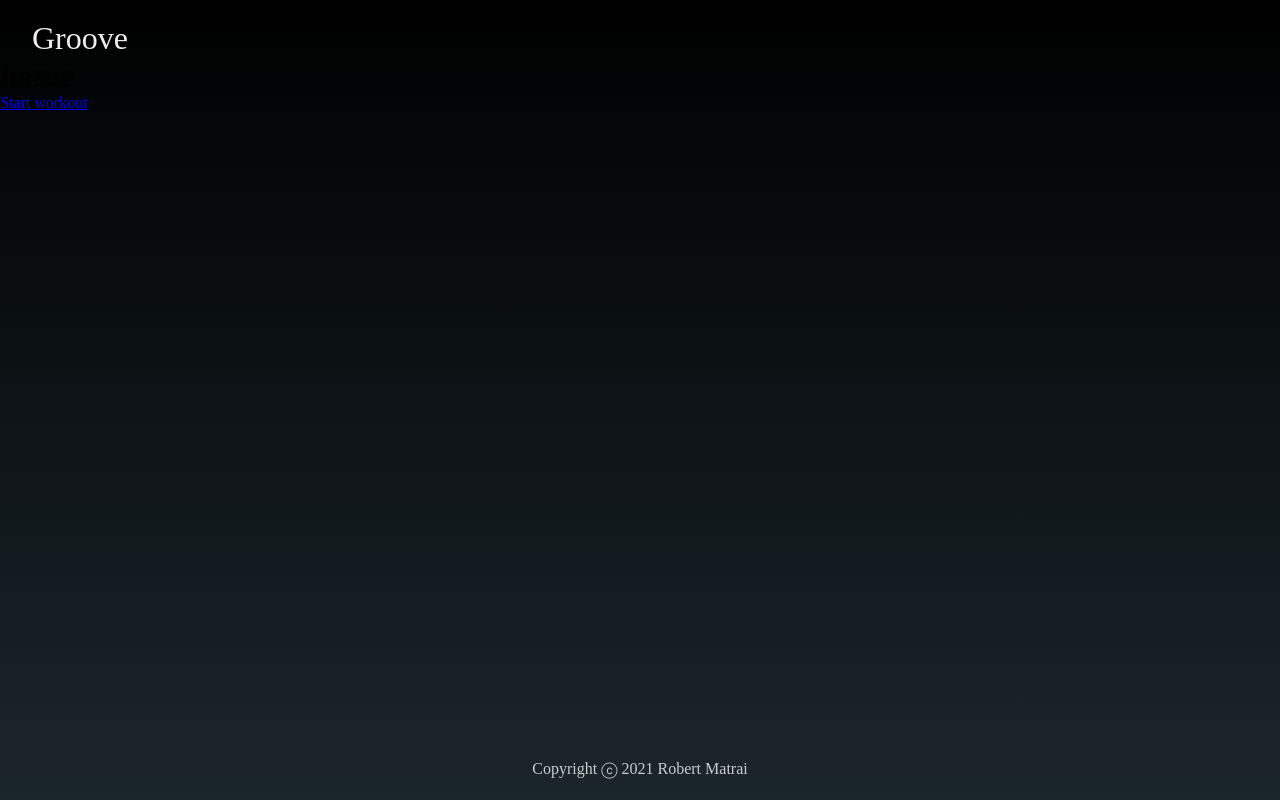
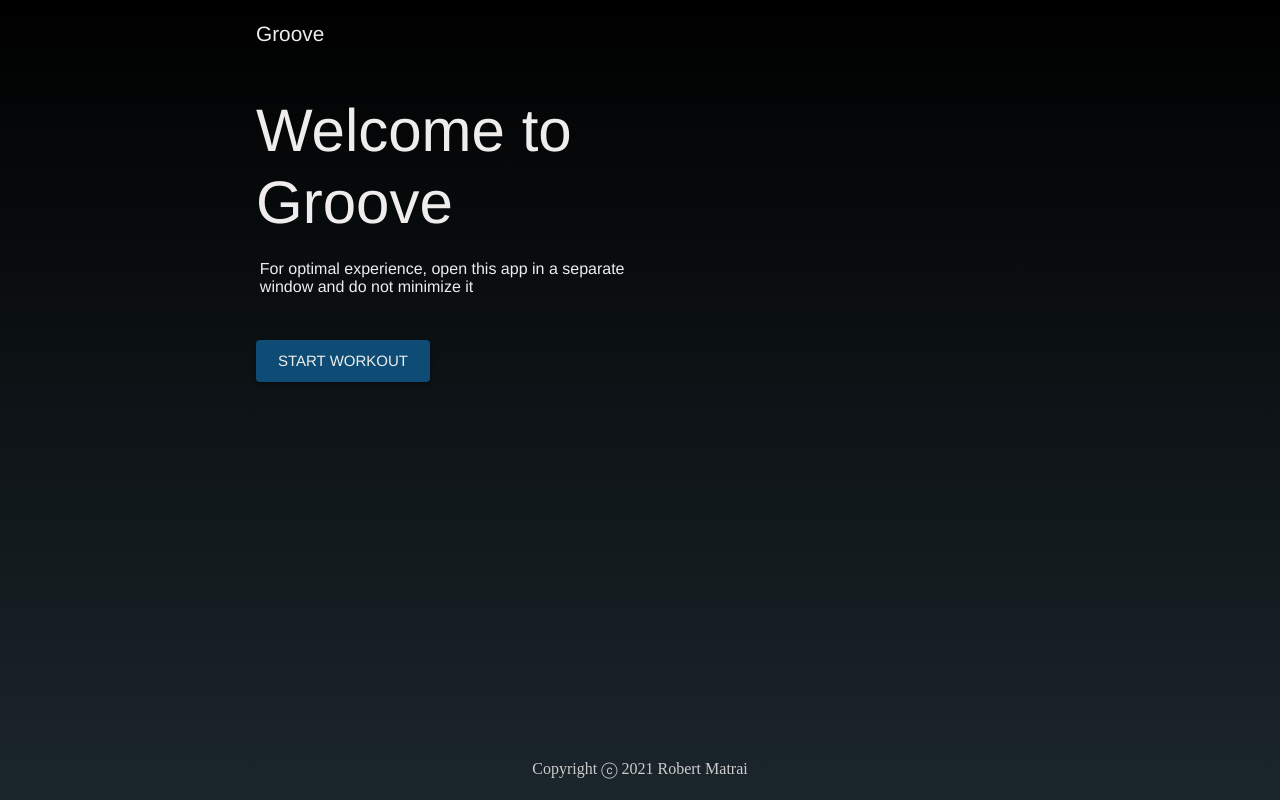
Before and after one commit to robert-matrai/groove-web, a React (Create React App) app: page / in a window 1280 px wide. Built offline with nearby package versions, Linux system fonts and the light colour scheme.

Commit message:
Create Home layout and design

```diff
--- a/package.json
+++ b/package.json
@@ -17,6 +17,8 @@
     "react-router-dom": "^5.2.0",
     "react-scripts": "4.0.1",
     "react-time-picker": "^4.1.2",
+    "reactstrap": "^8.9.0",
+    "styled-components": "^5.2.1",
     "web-vitals": "^0.2.4"
   },
   "scripts": {
--- a/public/styles.css
+++ b/public/styles.css
@@ -8,25 +8,14 @@ html {
   position: relative;
   min-height: 100%;
   min-width: 100%;
-  background-color: grey;
+  background-color: black;
   background-image: linear-gradient(to bottom, black, #1b262c);
-}
-
-/* Header */
-header {
-  padding: 20px 2rem 0;
-}
-
-header h1 {
-  color: #efecec;
-  /* font-family: "McLaren", cursive; */
-  font-weight: 200;
 }
 
 /* Body */
 
 .Workout {
-  padding: 50px 20% 100px;
+  padding: 20px 0 100px;
   color: #efecec;
 }
 
@@ -50,10 +39,6 @@ header h1 {
   padding: 2% 10%;
 }
 
-/* #exerciseList {
-  height: 500px;
-} */
-
 .scroll {
   overflow-y: scroll;
   height: 100%;
@@ -69,10 +54,6 @@ header h1 {
 
 /* Bottom */
 
-/* #bottom {
-  margin: 16px 0 0 0;
-} */
-
 .full_width {
   width: 100%;
 }
@@ -85,28 +66,6 @@ header h1 {
   height: 100%;
 }
 
-/* #time_till_next_set {
-  height: 65%;
-} */
-
-/* #details {
-  height: 30%;
-} */
-
 #detail {
   width: 30%;
 }
-
-/* Footer */
-
-footer {
-  position: absolute;
-  text-align: center;
-  bottom: 0;
-  width: 100%;
-  height: 2.5rem;
-}
-
-footer p {
-  color: #ccc;
-}
--- a/src/components/App.jsx
+++ b/src/components/App.jsx
@@ -4,10 +4,19 @@ import Footer from "./Footer";
 import Home from "./Home";
 import Workout from "./Workout";
 import { BrowserRouter as Router, Switch, Route } from "react-router-dom";
+import { makeStyles } from "@material-ui/core";
+
+const useStyles = makeStyles({
+  page: {
+    // margin: window.innerwidth > 960 ? "0 20%" : "0 5%",
+    margin: "0 20%",
+  },
+});
 
 function App() {
+  const classes = useStyles();
   return (
-    <>
+    <div className={classes.page}>
       <Router>
         <Header />
         <Switch>
@@ -16,7 +25,7 @@ function App() {
         </Switch>
         <Footer />
       </Router>
-    </>
+    </div>
   );
 }
 
--- a/src/components/Footer.jsx
+++ b/src/components/Footer.jsx
@@ -1,11 +1,27 @@
+import { makeStyles } from "@material-ui/core";
 import React from "react";
 
+const useStyles = makeStyles({
+  footer: {
+    position: "absolute",
+    textAlign: "center",
+    bottom: "0",
+    width: "100%",
+    height: "2.5rem",
+    marginLeft: "-20%",
+  },
+  p: {
+    color: "#ccc",
+  },
+});
+
 function Footer() {
+  const classes = useStyles();
   const year = new Date().getFullYear();
   return (
-    <footer>
+    <footer className={classes.footer}>
       <div>
-        <p>Copyright ⓒ {year} Robert Matrai</p>
+        <p className={classes.p}>Copyright ⓒ {year} Robert Matrai</p>
       </div>
     </footer>
   );
--- a/src/components/Header.jsx
+++ b/src/components/Header.jsx
@@ -1,9 +1,29 @@
 import React from "react";
+import { Link } from "react-router-dom";
+import { makeStyles } from "@material-ui/core";
+
+const useStyles = makeStyles({
+  brand: {
+    textDecorationLine: "none",
+    color: "#efecec",
+    fontWeight: "200",
+    fontFamily: "Helvetica",
+    fontSize: "1.3rem"
+  },
+  header: {
+    padding: "20px 0",
+  }
+});
 
 function Header() {
+  const classes = useStyles();
   return (
-    <header>
-      <h1>Groove</h1>
+    <header className={classes.header}>
+      <h2>
+        <Link to="/" className={classes.brand}>
+          Groove
+        </Link>
+      </h2>
     </header>
   );
 }
--- a/src/components/Home.jsx
+++ b/src/components/Home.jsx
@@ -1,11 +1,68 @@
+import { Grid } from "@material-ui/core";
 import React from "react";
 import { Link } from "react-router-dom";
+import Title from "./exercises_page/Title";
+import SubTitle from "./exercises_page/SubTitle";
+import { makeStyles } from "@material-ui/core";
+import Button from "@material-ui/core/Button";
+
+const useStyles = makeStyles({
+  titleWrapper: {
+    width: "50%",
+    height: "100%",
+    padding: "1% 0 5%",
+  },
+  subTitle: {
+    paddingLeft: "1%",
+  },
+  button: {
+    "&:hover": {
+      backgroundColor: "#3282b8",
+    },
+    backgroundColor: "#0f4c75",
+    width: "100%",
+  },
+  link: {
+    color: "#efecec",
+    textDecorationLine: "none",
+  },
+  home: {
+    padding: "20px 0 100px",
+    color: "#efecec",
+  },
+});
+
+const title = "Welcome to Groove";
+const subTitle =
+  "For optimal experience, open this app in a separate window and do not minimize it";
 
 export default function Home() {
+  const classes = useStyles();
   return (
-    <>
-      <h1>home</h1>
-      <Link to="/workout">Start workout</Link>
-    </>
+    <div className={classes.home}>
+      <Grid
+        container
+        direction="column"
+        justify={"flex-end"}
+        alignItems={"flex-start"}
+      >
+        <Grid item className={classes.titleWrapper}>
+          <Title title={title} />
+          <SubTitle subTitle={subTitle} classes={classes} />
+        </Grid>
+        <Grid item>
+          <Button
+            variant="contained"
+            color={"primary"}
+            className={classes.button}
+            size="large"
+          >
+            <Link to="/workout" className={classes.link}>
+              Start workout
+            </Link>
+          </Button>
+        </Grid>
+      </Grid>
+    </div>
   );
 }
--- a/src/components/exercises_page/Exercises.jsx
+++ b/src/components/exercises_page/Exercises.jsx
@@ -14,8 +14,8 @@ const useStyles = makeStyles({
     paddingTop: "1%",
   },
   subTitle: {
-    paddingLeft: "1%"
-  }
+    paddingLeft: "1%",
+  },
 });
 
 const title = "Exercises";
@@ -24,10 +24,15 @@ const subTitle = "What exercises would you like to include in your workout?";
 function Exercises(props) {
   const classes = useStyles();
   return (
-    <Grid container direction="row" justify={"flex-start"} alignItems={"center"}>
+    <Grid
+      container
+      direction="row"
+      justify={"flex-start"}
+      alignItems={"center"}
+    >
       <Grid item className={classes.titleWrapper}>
         <Title title={title} />
-        <SubTitle subTitle={subTitle} classes={classes}/>
+        <SubTitle subTitle={subTitle} classes={classes} />
       </Grid>
       <Grid item className={"input_page"}>
         <Grid container direction="column">
@@ -36,10 +41,7 @@ function Exercises(props) {
             handleAddNewExercise={props.handleAddNewExercise}
             handleRemoveExercise={props.handleRemoveExercise}
           />
-          <CustomNavButton
-            name="Next"
-            onClick={props.handleShowNextPage}
-          />
+          <CustomNavButton name="Next" onClick={props.handleShowNextPage} />
         </Grid>
       </Grid>
     </Grid>
--- a/src/components/exercises_page/SubTitle.jsx
+++ b/src/components/exercises_page/SubTitle.jsx
@@ -3,11 +3,20 @@ import Grid from "@material-ui/core/Grid";
 import { Typography } from "@material-ui/core";
 
 export default function SubTitle(props) {
-    return (
-        <Grid item container justify="flex-start" className={props.classes.subTitle}>
-          <Typography variant="h7" gutterBottom style={{ textAlign: "center" }}>
-            {props.subTitle}
-          </Typography>
-        </Grid>
-    )
+  return (
+    <Grid
+      item
+      container
+      justify="flex-start"
+      className={props.classes.subTitle}
+    >
+      <Typography
+        variant="h7"
+        gutterBottom
+        style={{ textAlign: "start", fontFamily: "Helvetica" }}
+      >
+        {props.subTitle}
+      </Typography>
+    </Grid>
+  );
 }
--- a/src/components/exercises_page/Title.jsx
+++ b/src/components/exercises_page/Title.jsx
@@ -5,7 +5,7 @@ import { Typography } from "@material-ui/core";
 function Title(props) {
     return (
         <Grid item container justify="flex-start">
-          <Typography variant="h2" gutterBottom style={{ textAlign: "center" }}>
+          <Typography variant="h2" gutterBottom style={{ textAlign: "start" }}>
             {props.title}
           </Typography>
         </Grid>
```
Also changed, not shown: 1 other file (tests, documents, lock files or other folders).
